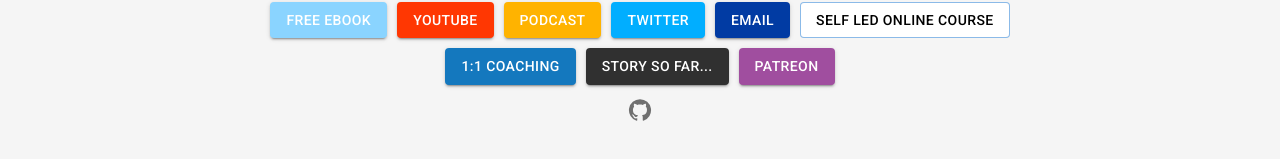
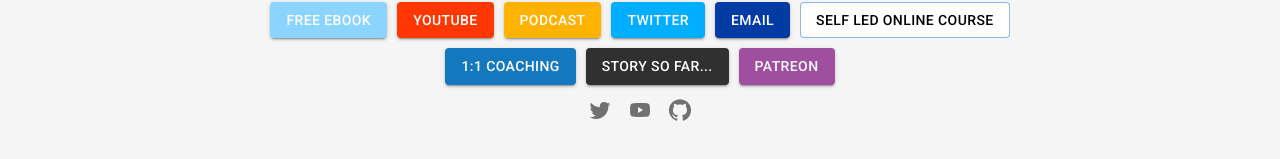
Before and after one commit to Self-Improvement-Project/self-improvement-project.github.io, a React (Create React App) app: page / in a window 1280 px wide. Shown: the part 205-364 px from the top of the page. Built offline with nearby package versions, Linux system fonts and the light colour scheme.

Commit message:
:lipstick: Add twitter and youtube icon buttons

```diff
--- a/src/components/App.tsx
+++ b/src/components/App.tsx
@@ -1,4 +1,4 @@
-import { GitHub } from "@mui/icons-material";
+import { GitHub, Twitter, YouTube } from "@mui/icons-material";
 import { Box, Button, Container, Grid, IconButton } from "@mui/material";
 // import BookIcon from '@mui/icons-material/Book';
 import React from 'react';
@@ -109,12 +109,23 @@
               </Button>
             </Box>
 
-          <IconButton
-            href="https://github.com/Self-Improvement-Project/self-improvement-project.github.io"
-          >
-            <GitHub />
-          </IconButton>
-
+          <Box>
+            <IconButton
+                href="https://twitter.com/lawrence__mcl"
+            >
+              <Twitter />
+            </IconButton>
+            <IconButton
+                href="https://www.youtube.com/channel/UCSENKoMvOBCNtHJF0SP4znA"
+            >
+              <YouTube />
+            </IconButton>
+            <IconButton
+              href="https://github.com/Self-Improvement-Project/self-improvement-project.github.io"
+            >
+              <GitHub />
+            </IconButton>
+          </Box>
         </header>
       </Container>
     </div>
```
